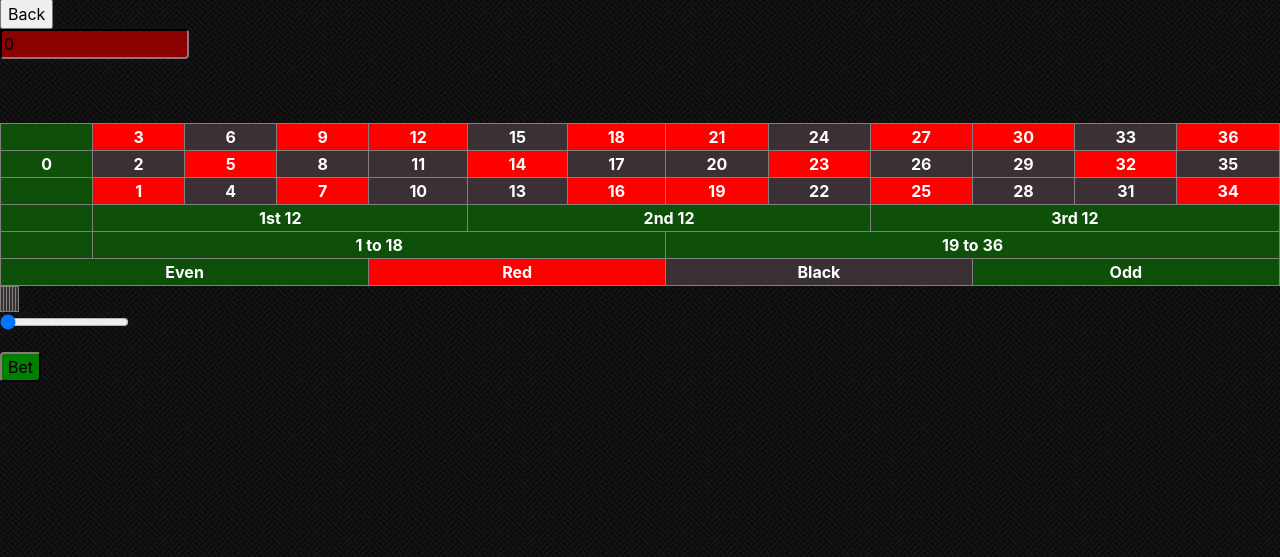
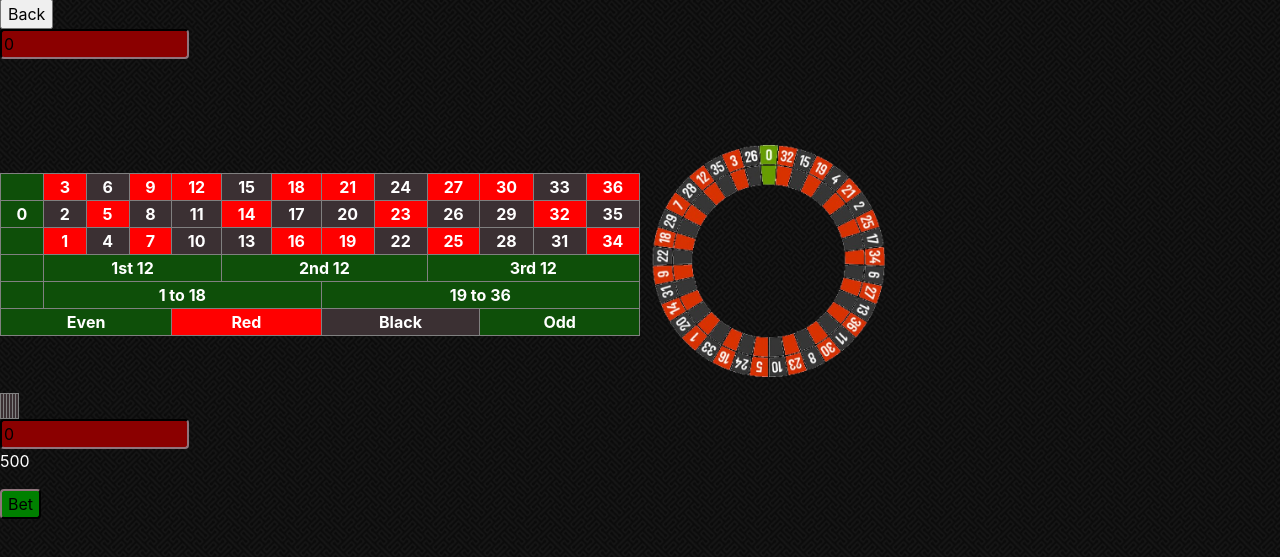
Before and after one commit to LuccaBoets/ChappieBet, a PHP site: page /Pages/Games/roulette.php in a window 1280 px wide. Shown: the part 49-606 px from the top of the page. Run offline with PHP 8.4, Linux system fonts and the light colour scheme; the visitor is signed in with stand-in values (Sample User, id 1); data comes from the database, SQL or seed files in the repository; data that the repository does not hold is empty; some web fonts are replaced.

Commit message:
Changed values of switch

```diff
--- a/ChappieBet/Pages/Games/roulette.js
+++ b/ChappieBet/Pages/Games/roulette.js
@@ -293,13 +293,71 @@ function onBet(){
 	var kleur = "Black";
 	if (rodeGetallen.includes(Random)) {
 		kleur = "Red";
-	}
+	}else if(!(rodeGetallen.includes(Random) && zwarteGetallen.includes(Random))){
+        kleur = "Green";
+    }
 
 	document.getElementById("gewordenGetal").innerHTML = Random + " " + kleur;
 
 	var inzet = document.getElementById("inzet").value;
 
 	if (inzet < 1) {
+
+        if (rodeGetallen.includes(Random) && extrasWhereBettedOn.includes(500))
+        {
+            console.log("rood juist")
+        }
+
+        if (zwarteGetallen.includes(Random) && extrasWhereBettedOn.includes(600))
+        {
+            console.log("zwart juist")
+        }
+
+        if (extrasWhereBettedOn.includes(89) && (Random % 2 != 0))
+        {
+            console.log("Odd")
+        }
+
+        switch (Random) {
+            case 26: document.getElementById("rouletteWiel").style.transform = 'rotate(9.7deg)';break;
+            case 3: document.getElementById("rouletteWiel").style.transform = 'rotate(19.4deg)';break;
+            case 35: document.getElementById("rouletteWiel").style.transform = 'rotate(29.1deg)';break;
+            case 12: document.getElementById("rouletteWiel").style.transform = 'rotate(38.8deg)';break;
+            case 28: document.getElementById("rouletteWiel").style.transform = 'rotate(48.5deg)';break;
+            case 7: document.getElementById("rouletteWiel").style.transform = 'rotate(58.2deg)';break;
+            case 29: document.getElementById("rouletteWiel").style.transform = 'rotate(67.9deg)';break;
+            case 18: document.getElementById("rouletteWiel").style.transform = 'rotate(77.6deg)';break;
+            case 22: document.getElementById("rouletteWiel").style.transform = 'rotate(87.3deg)';break;
+            case 9: document.getElementById("rouletteWiel").style.transform = 'rotate(97deg)';break;
+            case 31: document.getElementById("rouletteWiel").style.transform = 'rotate(106.7deg)';break;
+            case 14: document.getElementById("rouletteWiel").style.transform = 'rotate(116.4deg)';break;
+            case 20: document.getElementById("rouletteWiel").style.transform = 'rotate(126.1deg)';break;
+            case 1: document.getElementById("rouletteWiel").style.transform = 'rotate(135.8deg)';break;
+            case 33: document.getElementById("rouletteWiel").style.transform = 'rotate(145.5deg)';break;
+            case 16: document.getElementById("rouletteWiel").style.transform = 'rotate(155.2deg)';break;
+            case 24: document.getElementById("rouletteWiel").style.transform = 'rotate(164.9deg)';break;
+            case 5: document.getElementById("rouletteWiel").style.transform = 'rotate(174.6deg)';break;
+            case 10: document.getElementById("rouletteWiel").style.transform = 'rotate(184.3deg)';break;
+            case 23: document.getElementById("rouletteWiel").style.transform = 'rotate(194deg)';break;
+            case 8: document.getElementById("rouletteWiel").style.transform = 'rotate(203.7deg)';break;
+            case 30: document.getElementById("rouletteWiel").style.transform = 'rotate(213.4deg)';break;
+            case 11: document.getElementById("rouletteWiel").style.transform = 'rotate(223.1deg)';break;
+            case 36: document.getElementById("rouletteWiel").style.transform = 'rotate(232.8deg)';break;
+            case 13: document.getElementById("rouletteWiel").style.transform = 'rotate(242.5deg)';break;
+            case 27: document.getElementById("rouletteWiel").style.transform = 'rotate(252.2deg)';break;
+            case 6: document.getElementById("rouletteWiel").style.transform = 'rotate(261.9deg)';break;
+            case 34: document.getElementById("rouletteWiel").style.transform = 'rotate(271.6deg)';break;
+            case 17: document.getElementById("rouletteWiel").style.transform = 'rotate(281.3deg)';break;
+            case 25: document.getElementById("rouletteWiel").style.transform = 'rotate(291deg)';break;
+            case 2: document.getElementById("rouletteWiel").style.transform = 'rotate(300.7deg)';break;
+            case 21: document.getElementById("rouletteWiel").style.transform = 'rotate(310.4deg)';break;
+            case 4: document.getElementById("rouletteWiel").style.transform = 'rotate(320.1deg)';break;
+            case 19: document.getElementById("rouletteWiel").style.transform = 'rotate(329.8deg)';break;
+            case 15: document.getElementById("rouletteWiel").style.transform = 'rotate(339.5deg)';break;
+            case 32: document.getElementById("rouletteWiel").style.transform = 'rotate(349.2deg)';break;
+            default: document.getElementById("rouletteWiel").style.transform = 'rotate(0deg)';break;
+
+        }
 	}else{
 
 		var nieuwbedrag = (parseInt(document.getElementById("beschikbareBedrag").innerHTML));
--- a/ChappieBet/Pages/Games/roulette.php
+++ b/ChappieBet/Pages/Games/roulette.php
@@ -77,7 +77,7 @@
 
 
   <br>
-  <table  border="1" id="nummers" width="100%">
+ <table  border="1" id="nummers" width="100%" style="float: left; width: 50%; margin-top:50px">
     <tbody>
       <tr>
         <td></td>
@@ -145,8 +145,9 @@
     <br>
   </table>
 
+      <img src="../../img/rouletteWiel.png" style="width: 20%" id="rouletteWiel" >
+
   <table class="gegokteGetalen" border="1" id="getallenopgegokt">
-
     <tr>
       <td id="gegoktGetal1"></td>
       <td id="gegoktGetal2"></td>
@@ -158,15 +159,12 @@
 
   </table>
 
-
-
-
+      <input id="inzet" class="button" width="10px" style="background-color: darkred" type="number" name="quantity" min="1" max="100000000000" value="0">
+      <p id="beschikbareBedrag">500</p>
 
 </div>
 </div>
 
-
-<input type="range" min="1" max="36" value="0" class="slider" id="rouletteSlider">
 <p id="gewordenGetal"></p>
 <button class="button" onclick="onBet()">Bet</button>
 
```
